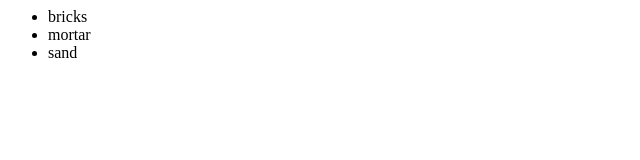
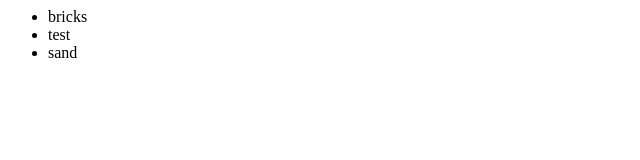
Before and after one commit to jewilki1/newGetTest, a plain HTML site: page index2.html in a window 1280 px wide. Shown: the full height of the page, 0-640 px from the left. Drawn offline with Linux system fonts and the light colour scheme.

```diff
--- a/index2.html
+++ b/index2.html
@@ -3,7 +3,7 @@
 <div>
 <ul>
 <li>bricks</li>
-<li>mortar</li>
+<li>test</li>
 <li>sand</li>
 </ul>
 </div>
```
